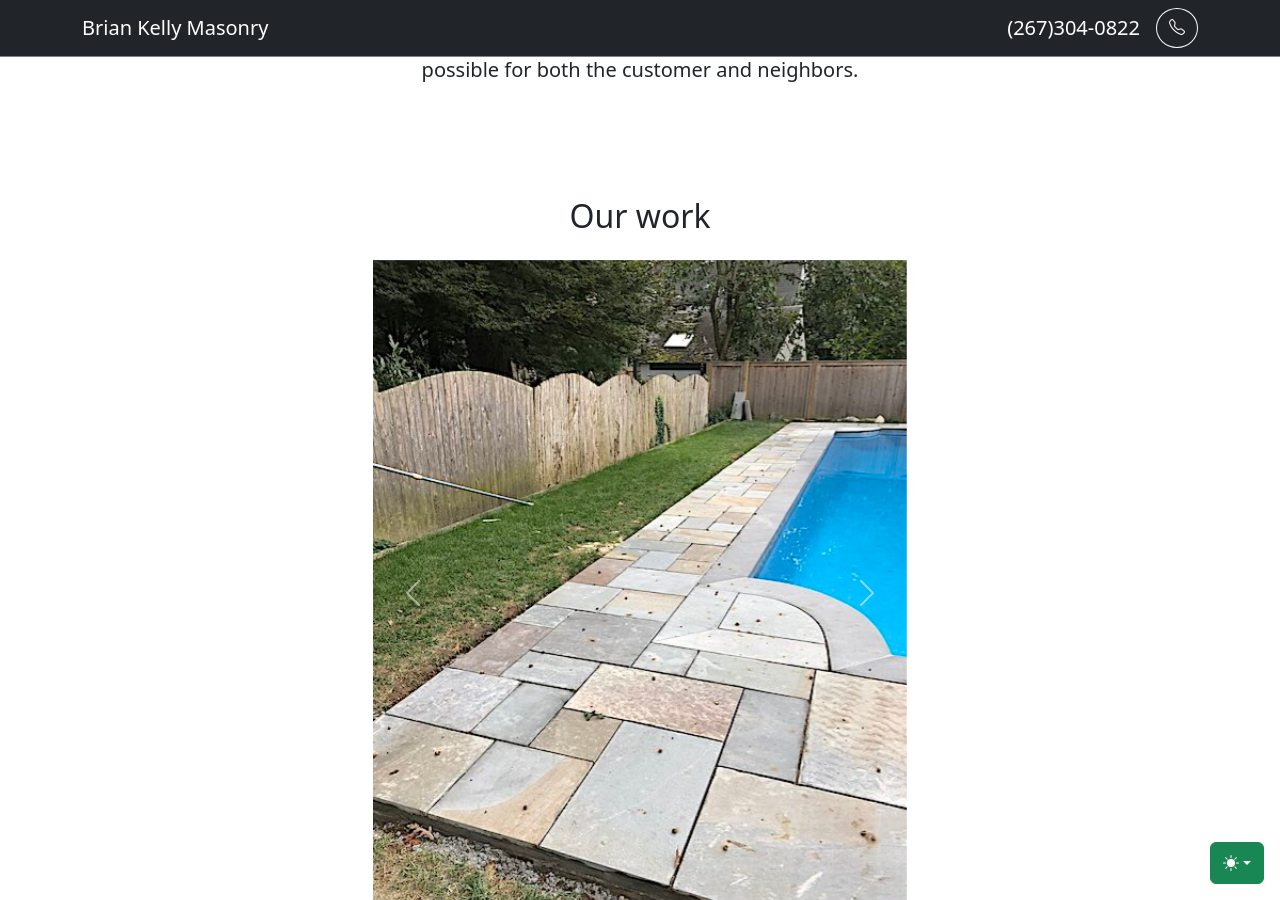
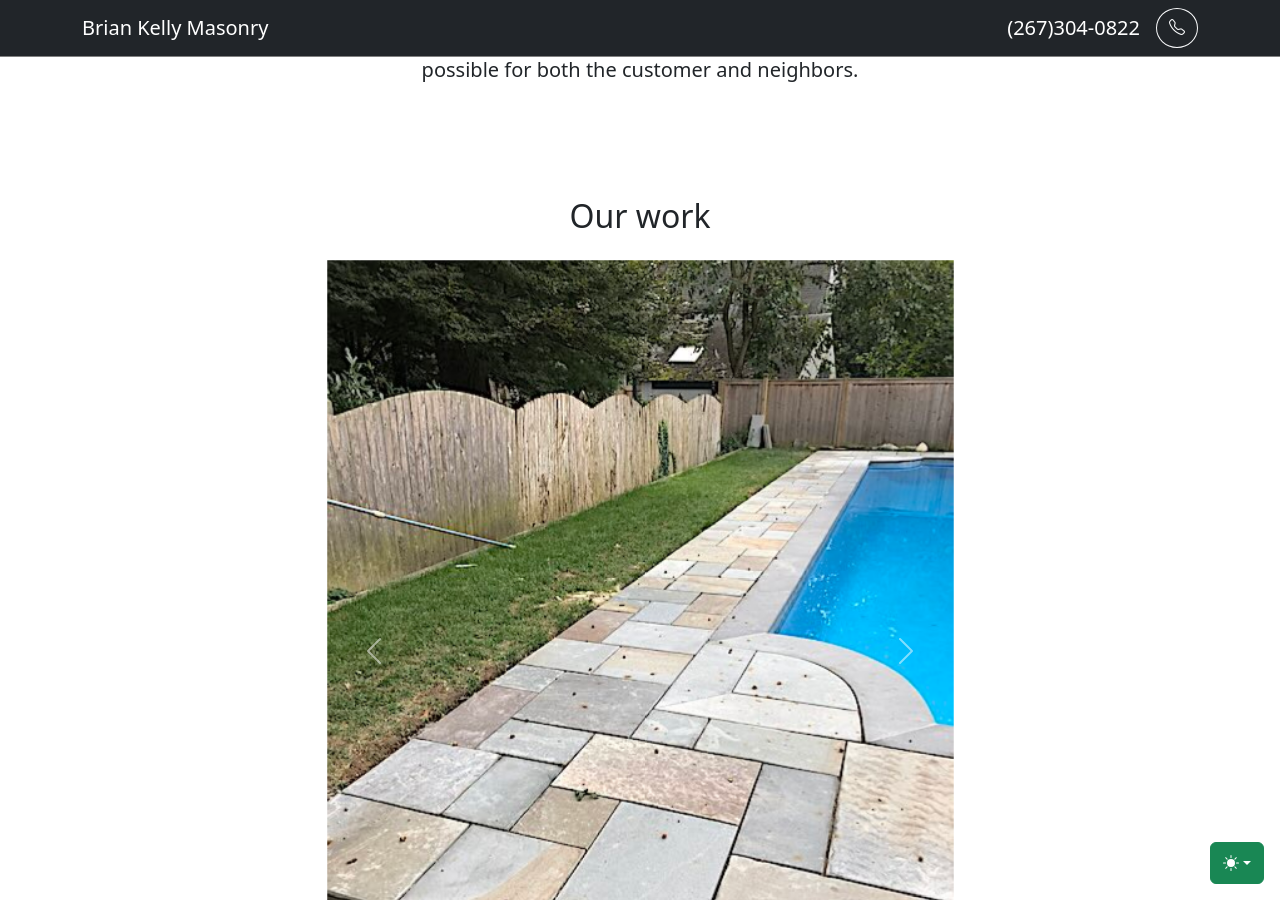
Before and after one commit to ryanbyoung/briankellymasonry, a Jekyll site: the page built from index.html, in a window 1280 px wide and 900 px high, scrolled down 1380 px. Built offline with Jekyll 4.4.1, drawn with Linux system fonts in a browser that asks for light colours; nearby versions of some CDN libraries.

Commit message:
Update index.html

```diff
--- a/index.html
+++ b/index.html
@@ -26,7 +26,7 @@
           <div class="container">
             <h2 class="fw-light pb-3">About us</h2>
             <div class="row justify-content-center">
-              <div class="col-11 col-sm-10 col-md-8 col-lg-7 col-xl-6 col-xxl-5">
+              <div class="col-11 col-md-9 col-lg-7 col-xl-6 col-xxl-5">
                 <p class="lead">Brian Kelly Masonry has a high level of craftmanship and regard for the history and methods of the world’s oldest trade. The Philadelphia area has a long and storied history of masonry construction dating back to the 18th century, and our overall vision is focused through this lens.</p>
                 <p class="lead">Eschewing the modern approach of thin stone or manufactured concrete products, we prefer handmade brick, marble, granite, limestone, and building stone which is germane to specific areas, such as Wissahickon schist.</p>
                 <p class="lead">We concentrate on building natural stone and brick walls, fronts, pillars, paving and walkways, as well as repointing and repairs using historically approved mixes that mitigate water damage and preserve masonry structures.</p>
@@ -42,7 +42,7 @@
           <div class="container">
             <h2 class="fw-light pb-3">Our work</h2>
             <div class="row justify-content-center">
-            <div class="col-12 col-md-8 col-lg-6">
+            <div class="col-12 col-md-9 col-lg-7">
             <div id="work-carousel" class="carousel slide carousel-fade">
               <div class="carousel-inner">
                 <div class="carousel-item active">
@@ -124,7 +124,7 @@
         <div class="py-5">
           <div class="container">
             <div class="row justify-content-center">
-              <div class="col-11 col-sm-10 col-md-8 col-lg-6 col-xl-5 col-xxl-5 text-center">
+              <div class="col-11 col-md-9 col-lg-7 col-xl-6 col-xxl-5 text-center">
                 <h2 class="fw-light">Contact us</h2>
                 <div class="row">
                   <div class="col-4 pt-4">
```
